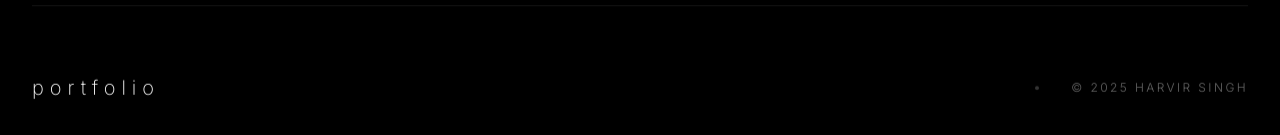
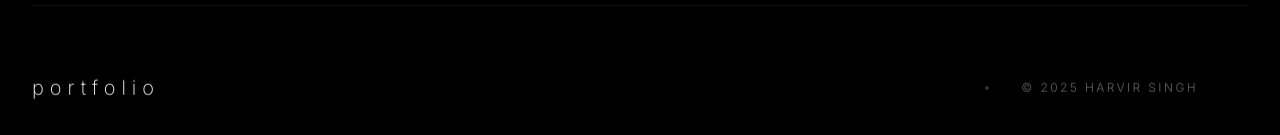
Before and after one commit to h-arvir/my-portfolio, a Next.js app: page / in a window 1280 px wide. Shown: the part 5233-5368 px from the top of the page. Built offline with nearby package versions, Linux system fonts and the light colour scheme.

Commit message:
nothing much

```diff
--- a/src/components/Contact/Contact.css
+++ b/src/components/Contact/Contact.css
@@ -169,14 +169,17 @@
 .contact-footer-content {
   display: flex;
   flex-direction: column;
-  justify-content: space-between;
+  justify-content: center;
   align-items: center;
   gap: 1.5rem;
+  text-align: center;
 }
 
 @media (min-width: 768px) {
   .contact-footer-content {
     flex-direction: row;
+    justify-content: space-between;
+    text-align: left;
     gap: 0;
   }
 }
@@ -211,6 +214,14 @@
   display: flex;
   align-items: center;
   gap: 2rem;
+  justify-content: center;
+}
+
+@media (min-width: 768px) {
+  .contact-footer-right {
+    justify-content: flex-end;
+
+  }
 }
 
 .contact-footer-dot {
@@ -224,4 +235,5 @@
   text-transform: uppercase;
   letter-spacing: 0.2em;
   font-weight: 300;
+  margin-right: 50px;
 }
```
